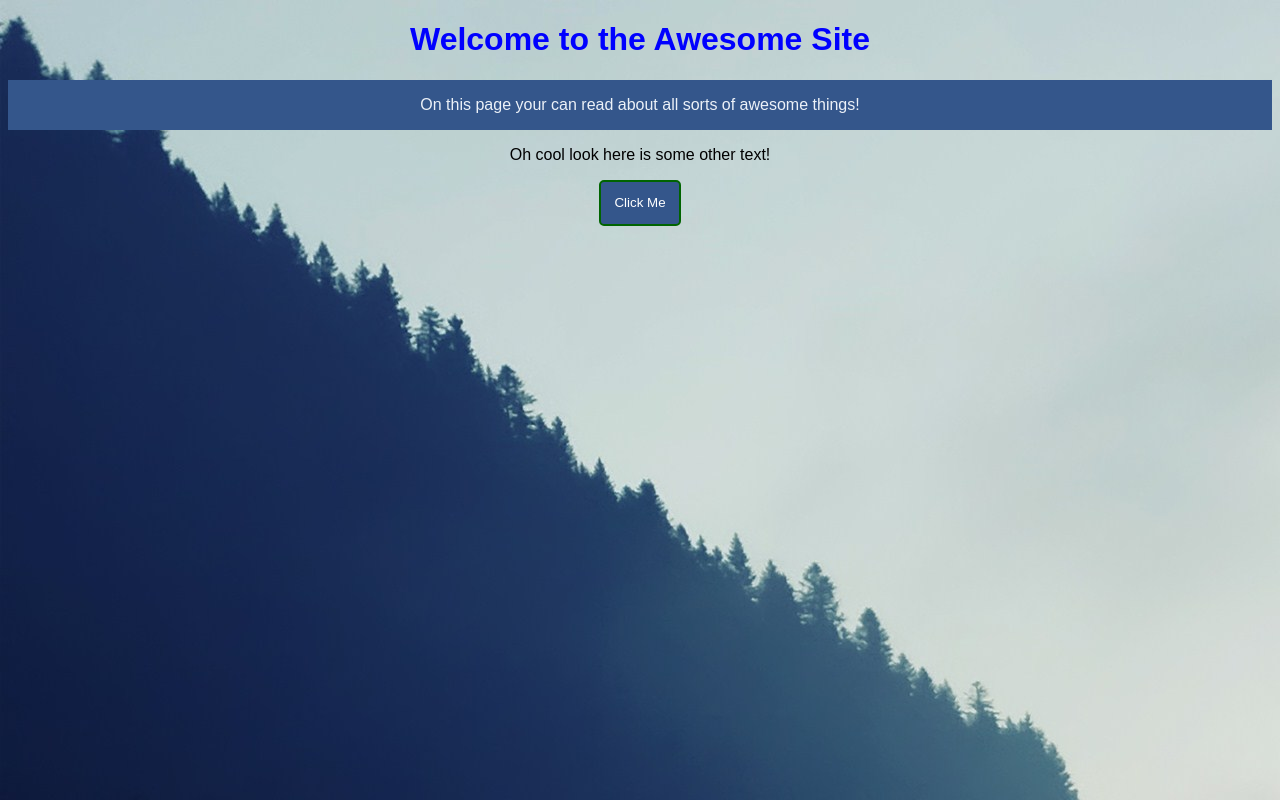
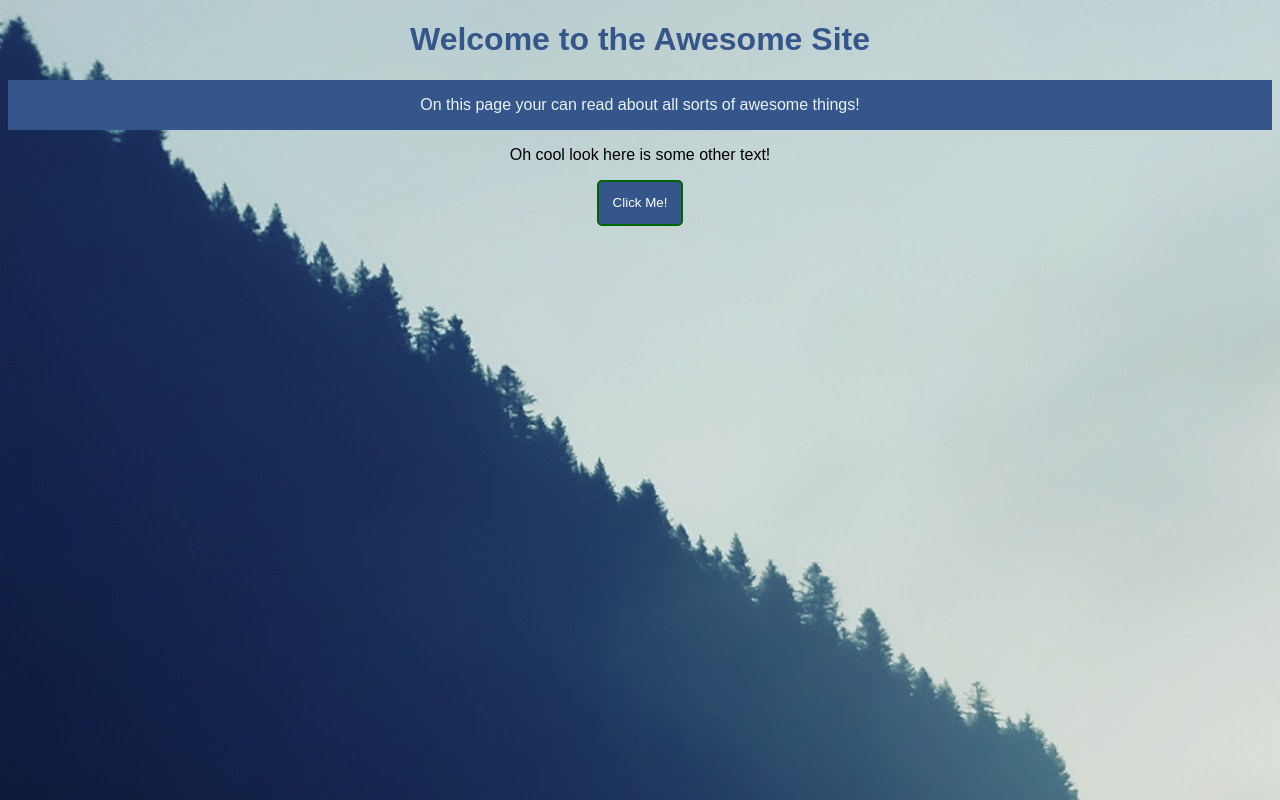
Before and after one commit to Kardelio/AmazingWebsite, a plain HTML site: page index.html in a window 1280 px wide. Drawn offline with Linux system fonts and the light colour scheme.

Commit message:
Update index.html

```diff
--- a/index.html
+++ b/index.html
@@ -10,10 +10,10 @@
 </head>
 <body>
     <div>
-        <h1 style="color: blue; align= center">Welcome to the Awesome Site</h1>
+        <h1 style="color: #34568b; align= center">Welcome to the Awesome Site</h1>
         <p class="awesome">On this page your can read about all sorts of awesome things!</p>
         <p>Oh cool look here is some other text!</p>
-        <button onclick="popup()">Click Me</button>
+        <button onclick="popup()">Click Me!</button>
     </div>
 </body>
 </html>
```
